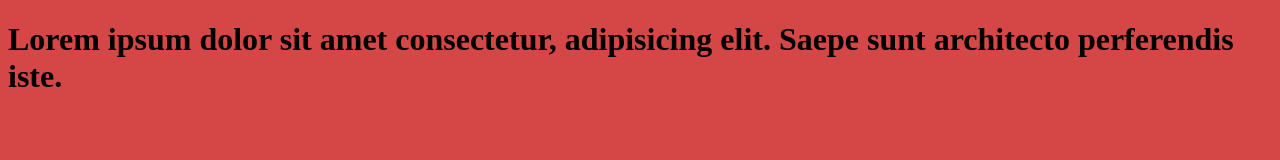
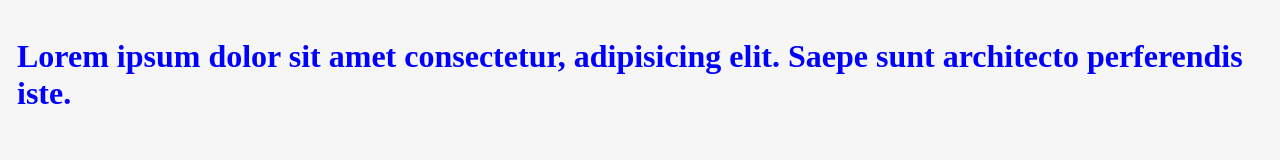
Before and after one commit to Harshraj210/calculator, a plain HTML site: page index.html in a window 1280 px wide. Drawn offline with Linux system fonts and the light colour scheme.

Commit message:
modified css

```diff
--- a/index.html
+++ b/index.html
@@ -7,6 +7,6 @@
     <link rel="stylesheet" href="style.css">
 </head>
 <body>
-    <h1>Lorem ipsum dolor sit amet consectetur, adipisicing elit. Saepe sunt architecto perferendis iste.</h1>
+    <h1 class="header">Lorem ipsum dolor sit amet consectetur, adipisicing elit. Saepe sunt architecto perferendis iste.</h1>
 </body>
 </html>
--- a/style.css
+++ b/style.css
@@ -1,3 +1,9 @@
 body {
-    background-color: #d54646;
+    background-color: #f6f6f6;
+    padding: 9px;
+    align-items: center;
 }
+.header{
+    color: blue;
+
+}
```
